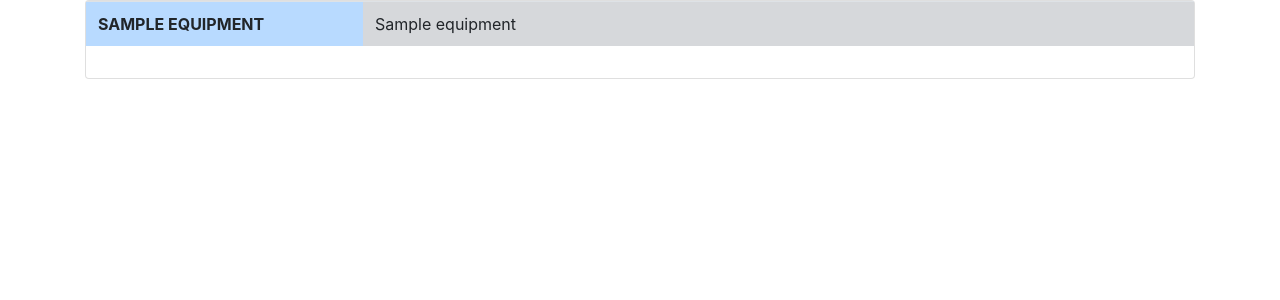
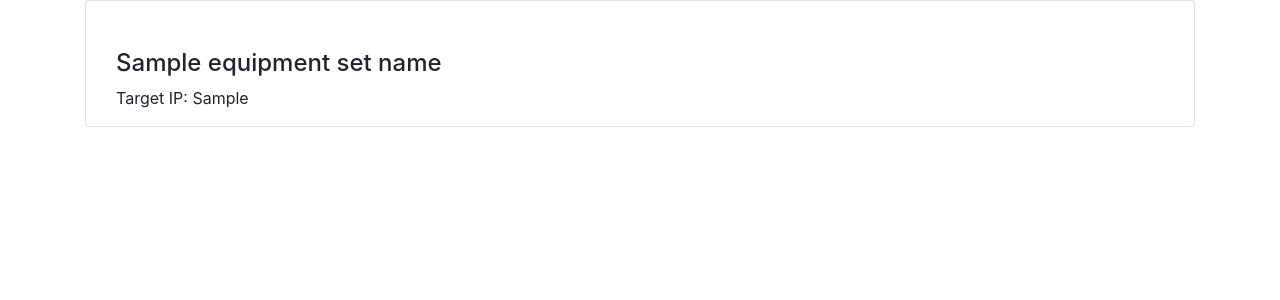
Before and after one commit to cabeard21/AO_Django, a Django app: template templates/equipment.html in a window 1280 px wide. Shown: the part 56-356 px from the top of the page. Run offline with Django 3.2, Linux system fonts and the light colour scheme; the template is opened without the code that fills it: most values are stand-ins (such as "Sample title", 1, 10 or a date in 2020).

Commit message:
Futher iterations on equipment list.

```diff
--- /dev/null
+++ b/Equipment/templatetags/index.py
@@ -0,0 +1,6 @@
+from django import template
+register = template.Library()
+
+@register.filter
+def index(indexable, i):
+    return indexable[i]
--- a/templates/base.html
+++ b/templates/base.html
@@ -28,7 +28,6 @@
 
     </div>
 
-
     {% block scripts %}
     {% endblock %}
 
--- a/templates/equipment.html
+++ b/templates/equipment.html
@@ -1,12 +1,26 @@
 {% extends 'base.html' %}
+
+{% load index %}
 
 {% block content %}
 
 <div class="col">
     <div class="card-group">
         {% for equipment_set in equipment_set_list %}
-        <div class="card">
-            <div class="card-body p-0">
+        <div class="card flex-fill">
+            <div class="container mt-5" data-toggle="collapse" data-target="#cardCollapse_{{forloop.counter0}}" aria-expanded="false" aria-controls="cardCollapse_{{forloop.counter0}}">
+                <div class="col">
+                    <h4>{{ equipment_set_names|index:forloop.counter0 }}</h4>
+                </div>
+                <div class="col">
+                    <ul class="list-unstyled d-flex justify-content-between">
+                        <li>Target IP: {{ equipment_set_ips|index:forloop.counter0 }}</li>
+                    </ul>
+                </div>
+            </div>
+
+            <div class="card-body p-0 flex-column collapse" id="cardCollapse_{{forloop.counter0}}">
+                <h4 class="card-title"></h4>
                 <ul class="table-responsive pl-0">
                     <table class="table">
                         <tbody>
@@ -21,6 +35,9 @@
                         </tbody>
                     </table>
                 </ul>
+                <div class="card-footer">
+                    <span>Cost: {{ equipment_set_costs|index:forloop.counter0 }}</span>
+                </div>
             </div>
         </div>
         {% endfor %}
```
Also changed, not shown: Equipment/views.py (+16 -2 lines).
